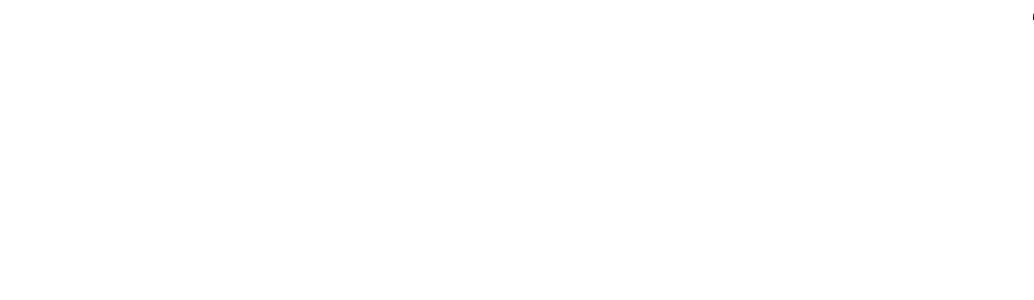
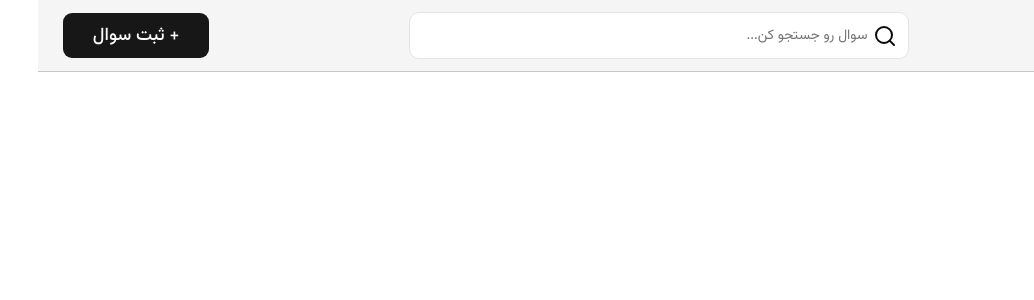
Before and after one commit to mostafakm78/communityfeed, a Next.js app: page / in a window 1280 px wide. Shown: the top 300 px of the page, without its empty margins (246-1280 px from the left). Built offline with nearby package versions, Linux system fonts and the light colour scheme.

Commit message:
feat(navbar): create static navbar component

```diff
--- a/src/app/(public)/page.tsx
+++ b/src/app/(public)/page.tsx
@@ -1,3 +1,5 @@
+import Navbar from '@/components/layout/navbar/Navbar';
+
 export default function Home() {
-  return <div>سلام</div>;
+  return <h1>بخش پرسش و پاسخ</h1>;
 }
--- a/src/app/layout.tsx
+++ b/src/app/layout.tsx
@@ -1,6 +1,7 @@
 import type { Metadata } from 'next';
 import { Vazirmatn } from 'next/font/google';
 import './globals.css';
+import Navbar from '@/components/layout/navbar/Navbar';
 
 const vazirmatn = Vazirmatn({
   variable: '--font-vazir',
@@ -19,7 +20,10 @@ export default function RootLayout({
 }>) {
   return (
     <html lang="fa" dir="rtl" className={`${vazirmatn.variable} h-full antialiased`}>
-      <body>{children}</body>
+      <body>
+        <Navbar />
+        <main>{children}</main>
+      </body>
     </html>
   );
 }
--- /dev/null
+++ b/src/components/layout/navbar/Logo.tsx
@@ -0,0 +1,13 @@
+import { MessageSquareText } from 'lucide-react';
+import Link from 'next/link';
+
+const Logo = () => {
+  return (
+    <Link href="/" className="flex items-center justify-center h-full gap-x-2">
+      <MessageSquareText className="bg-primary fill-background size-10 p-1 rounded-lg" />
+      <h1 className="text-2xl font-bold">پرسش و پاسخ</h1>
+    </Link>
+  );
+};
+
+export default Logo;
--- /dev/null
+++ b/src/components/layout/navbar/Navbar.tsx
@@ -0,0 +1,17 @@
+import Logo from './Logo';
+import NewAsk from './NewAsk';
+import SearchInput from './SearchInput';
+
+const Navbar = () => {
+  return (
+    <header className="w-full h-18 bg-secondary border-b border-foreground/20">
+      <nav className="w-full h-full flex items-center justify-between px-6 py-3">
+        <Logo />
+        <SearchInput />
+        <NewAsk />
+      </nav>
+    </header>
+  );
+};
+
+export default Navbar;
--- /dev/null
+++ b/src/components/layout/navbar/NewAsk.tsx
@@ -0,0 +1,12 @@
+import { Button } from '@/components/ui/button';
+import Link from 'next/link';
+
+const NewAsk = () => {
+  return (
+    <Button className='h-full w-37 text-lg' asChild>
+      <Link href='/'>+ ثبت سوال</Link>
+    </Button>
+  );
+};
+
+export default NewAsk;
--- /dev/null
+++ b/src/components/layout/navbar/SearchInput.tsx
@@ -0,0 +1,13 @@
+import { Input } from '@/components/ui/input';
+import { Search } from 'lucide-react';
+
+const SearchInput = () => {
+  return (
+    <div className="relative w-125 h-full">
+      <Search className="absolute right-3 top-1/2 -translate-y-1/2" />
+      <Input className="pr-10 bg-background hidden lg:block  h-full w-full" placeholder="سوال رو جستجو کن..." />
+    </div>
+  );
+};
+
+export default SearchInput;
--- /dev/null
+++ b/src/components/ui/input.tsx
@@ -0,0 +1,19 @@
+import * as React from "react"
+
+import { cn } from "@/lib/utils"
+
+function Input({ className, type, ...props }: React.ComponentProps<"input">) {
+  return (
+    <input
+      type={type}
+      data-slot="input"
+      className={cn(
+        "h-8 w-full min-w-0 rounded-lg border border-input bg-transparent px-2.5 py-1 text-base transition-colors outline-none file:inline-flex file:h-6 file:border-0 file:bg-transparent file:text-sm file:font-medium file:text-foreground placeholder:text-muted-foreground focus-visible:border-ring focus-visible:ring-3 focus-visible:ring-ring/50 disabled:pointer-events-none disabled:cursor-not-allowed disabled:bg-input/50 disabled:opacity-50 aria-invalid:border-destructive aria-invalid:ring-3 aria-invalid:ring-destructive/20 md:text-sm dark:bg-input/30 dark:disabled:bg-input/80 dark:aria-invalid:border-destructive/50 dark:aria-invalid:ring-destructive/40",
+        className
+      )}
+      {...props}
+    />
+  )
+}
+
+export { Input }
```
